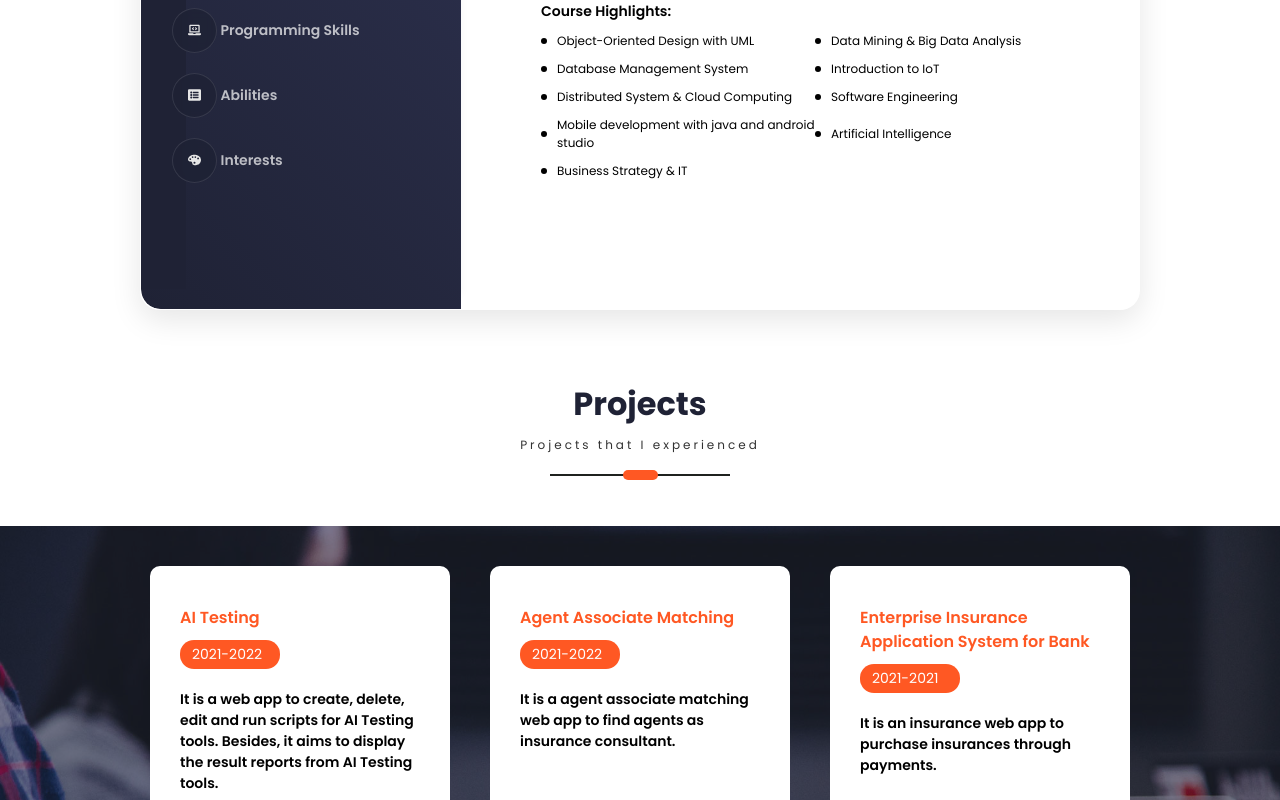
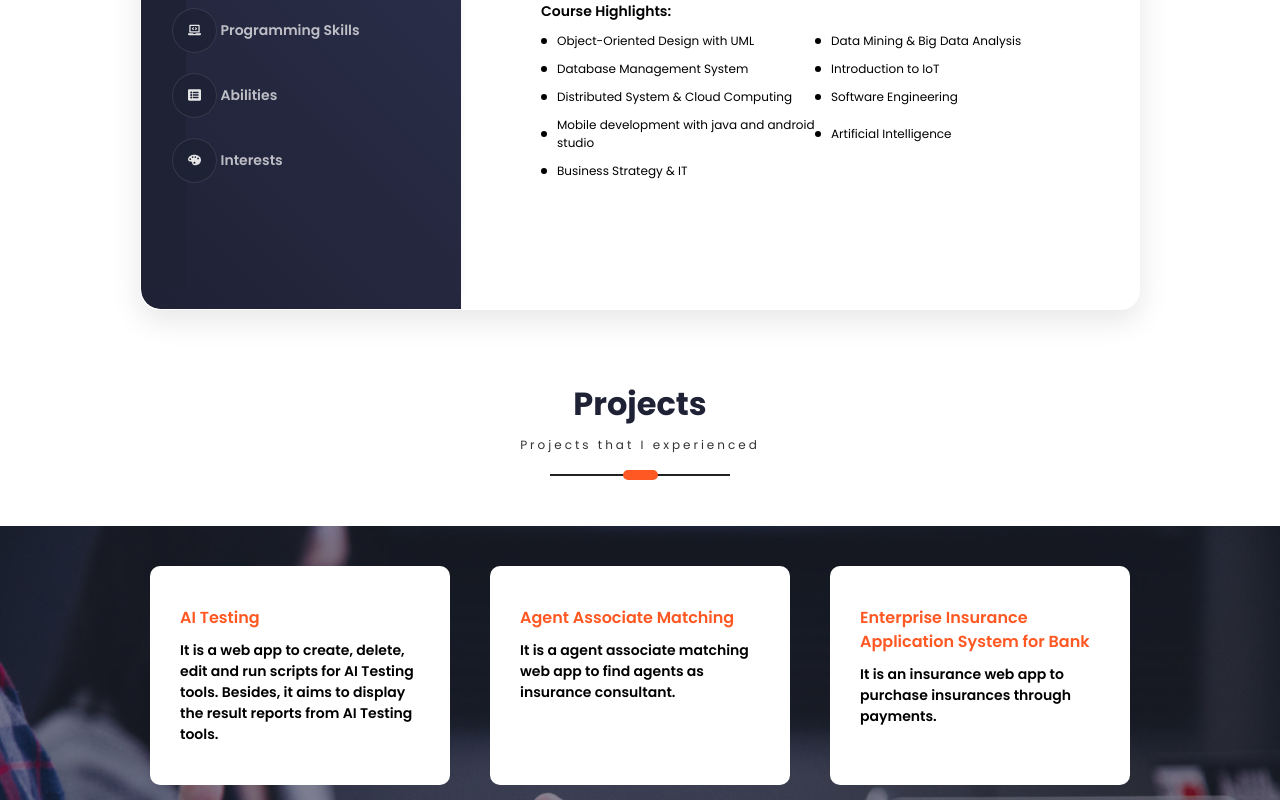
Before and after one commit to htetaungkhant/portfolio_renew_2024_github, a Next.js app: page / in a window 1280 px wide. Shown: the part 2000-2800 px from the top of the page. Built offline with nearby package versions, Linux system fonts and the light colour scheme; a web font is replaced by a local one.

Commit message:
Removed years at Projects section

```diff
--- a/components/PortfolioContainer/Projects/Projects.tsx
+++ b/components/PortfolioContainer/Projects/Projects.tsx
@@ -23,77 +23,77 @@ const Projects = (props: { id: string; screenName?: string }) => {
   const projectsDetails = [
     {
       title: "AI Testing",
-      duration: { fromDate: "2021", toDate: "2022" },
+      duration: { fromDate: "", toDate: "" },
       description:
         "It is a web app to create, delete, edit and run scripts for AI Testing tools. Besides, it aims to display the result reports from AI Testing tools.",
       technologies: ["React JS", "Material UI", "Redux"],
     },
     {
       title: "Agent Associate Matching",
-      duration: { fromDate: "2021", toDate: "2022" },
+      duration: { fromDate: "", toDate: "" },
       description:
         "It is a agent associate matching web app to find agents as insurance consultant.",
       technologies: ["React JS", "Material UI", "Redux"],
     },
     {
       title: "Enterprise Insurance Application System for Bank",
-      duration: { fromDate: "2021", toDate: "2021" },
+      duration: { fromDate: "", toDate: "" },
       description:
         "It is an insurance web app to purchase insurances through payments.",
       technologies: ["React JS(TypeScript)", "Bootstrap", "Storybook", "Redux"],
     },
     {
       title: "Personal Portfolio Website",
-      duration: { fromDate: "2021", toDate: "2021" },
+      duration: { fromDate: "", toDate: "" },
       description:
         "It is a Personal Portfolio website to showcase all my details and projects at one place.",
       technologies: ["React JS", "Bootstrap"],
     },
     {
       title: "ColorsRainbow",
-      duration: { fromDate: "2021", toDate: "2021" },
+      duration: { fromDate: "", toDate: "" },
       description:
         "It is knowledge sharing and reading app. It aims to purchase and read books, magazines and news. It supports to search easily by articles and categories.",
       technologies: ["React Native", "Redux"],
     },
     {
       title: "Ananda",
-      duration: { fromDate: "2020", toDate: "2021" },
+      duration: { fromDate: "", toDate: "" },
       description:
         "It is internet self-care web app and it aims to top up internet bill and check internet usage and remaining balance.",
       technologies: ["Angular JS"],
     },
     {
       title: "Myanma Insurance",
-      duration: { fromDate: "2020", toDate: "2021" },
+      duration: { fromDate: "", toDate: "" },
       description:
         "It is an insurance app. It aims to purchase insurances of Myanmar’s Insurance and to read about Myanmar’s Insurances and to calculate the price of Insurances.",
       technologies: ["React Native", "Redux"],
     },
     {
       title: "Sai Sai Pay and Uab Pay",
-      duration: { fromDate: "2020", toDate: "2020" },
+      duration: { fromDate: "", toDate: "" },
       description:
         "They are e-wallet apps. It aims to save as digital money and to transfer easily between people and to checkout everything as digital currency.",
       technologies: ["React Native", "Redux"],
     },
     {
       title: "My Secretary",
-      duration: { fromDate: "2020", toDate: "2020" },
+      duration: { fromDate: "", toDate: "" },
       description:
         "It aims to save money transactions between personal cases. And to display daily, monthly and annual expense records by graph and digits.",
       technologies: ["React", "Express Js", "MongoDB"],
     },
     {
       title: "Runnable Project Hub",
-      duration: { fromDate: "2019", toDate: "2020" },
+      duration: { fromDate: "", toDate: "" },
       description:
         "It supports to maintain students’ academic projects. Can see all projects of university students together.Easy to use and can search and run instantly in one place.",
       technologies: ["Docker as container technology", "React", "Go", "MySQL"],
     },
     {
       title: "YCC Trading Center",
-      duration: { fromDate: "2018", toDate: "2019" },
+      duration: { fromDate: "", toDate: "" },
       description:
         "It is an e-commerce web app. It aims to trade things( new goods and secondhand products ) between University students.",
       technologies: ["React", "Express Js", "MySQL"],
```
